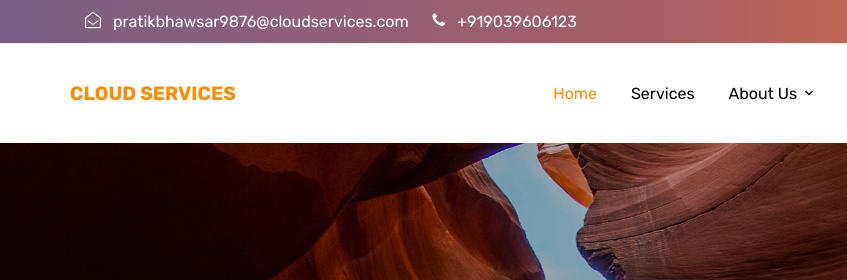
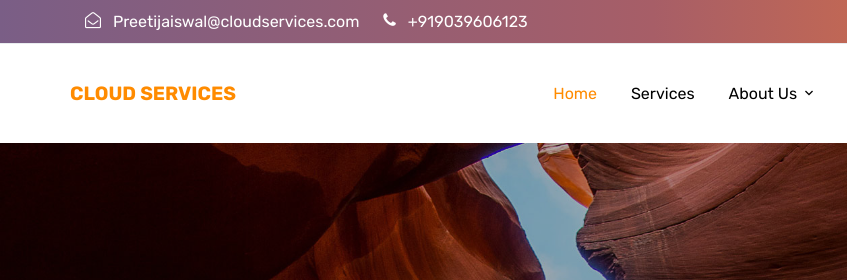
Before and after one commit to Pratik-Bhawsar/MyFirstRepo, a plain HTML site: page index.html in a window 1280 px wide. Shown: the top 280 px of the page, 0-847 px from the left. Drawn offline with nearby package versions, Linux system fonts and the light colour scheme; files whose address does not match are found by name.

Commit message:
Update index.html

```diff
--- a/index.html
+++ b/index.html
@@ -44,7 +44,7 @@
       <div class="container">
         <div class="row">
           <div class="col-12">
-            <a href="#" class="text-white"><span class="mr-2 text-white icon-envelope-open-o"></span> <span class="d-none d-md-inline-block">pratikbhawsar9876@cloudservices.com</span></a>
+            <a href="#" class="text-white"><span class="mr-2 text-white icon-envelope-open-o"></span> <span class="d-none d-md-inline-block">Preetijaiswal@cloudservices.com</span></a>
             <span class="mx-md-2 d-inline-block"></span>
             <a href="#" class="text-white"><span class="mr-2 text-white icon-phone"></span> <span class="d-none d-md-inline-block">+919039606123</span></a>
 
```
